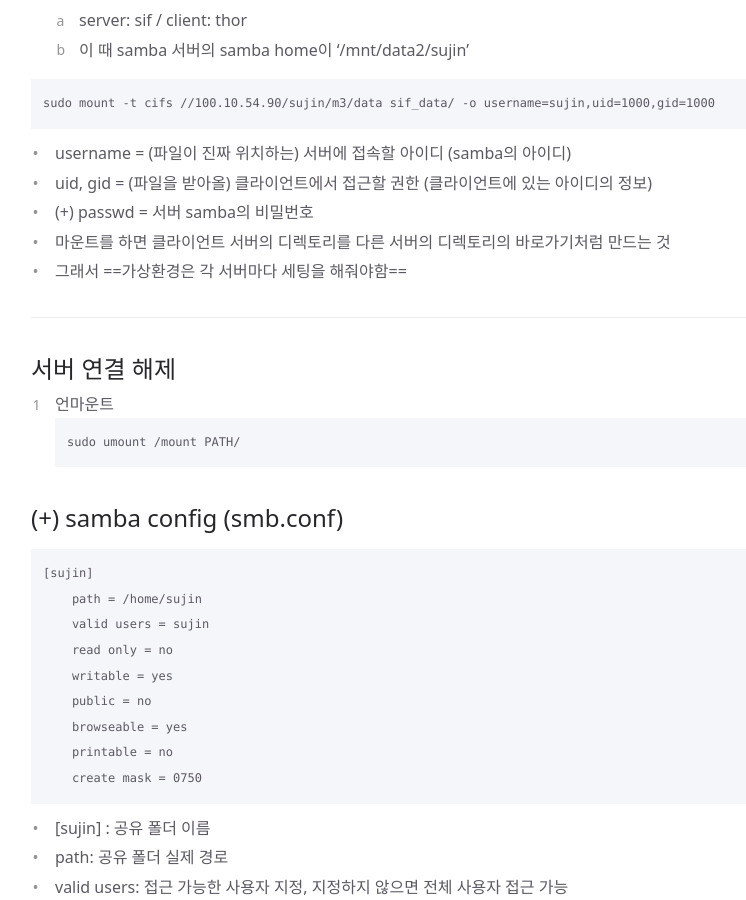
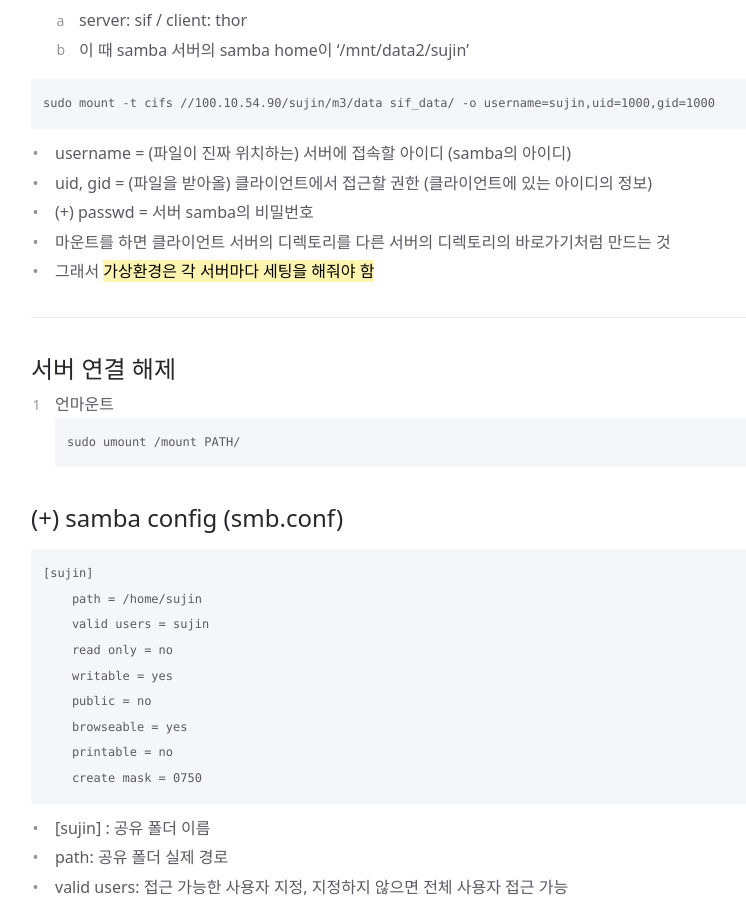
Before and after one commit to s2jin/blog, a Jekyll site: the page built from docs/4-mount-other-server-storage-with-samba.md, in a window 1280 px wide and 900 px high, scrolled down 1488 px. Shown: the whole window, without its empty margins (241-987 px from the left). Built offline with Jekyll 4.4.1, drawn with Linux system fonts in a browser that asks for light colours; cached includes are drawn as plain includes; comment, search, counter and statistics services are not loaded.

Commit message:
하이라이트 표시 수정

```diff
--- a/docs/4-mount-other-server-storage-with-samba.md
+++ b/docs/4-mount-other-server-storage-with-samba.md
@@ -80,7 +80,7 @@ sudo mount -t cifs //100.10.54.90/sujin/m3/data sif_data/ -o username=sujin,uid=
 - uid, gid = (파일을 받아올) 클라이언트에서 접근할 권한 (클라이언트에 있는 아이디의 정보)
 - (+) passwd = 서버 samba의 비밀번호
 - 마운트를 하면 클라이언트 서버의 디렉토리를 다른 서버의 디렉토리의 바로가기처럼 만드는 것
-- 그래서 ==가상환경은 각 서버마다 세팅을 해줘야함==
+- 그래서 <mark style='background: #fff5b1;'>가상환경은 각 서버마다 세팅을 해줘야 함</mark>
 
 ---
 
```
